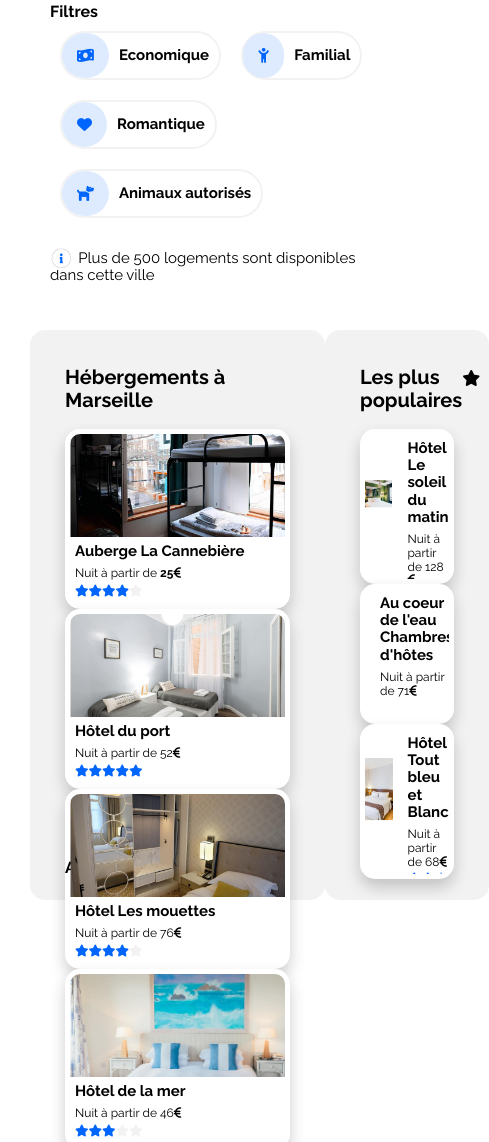
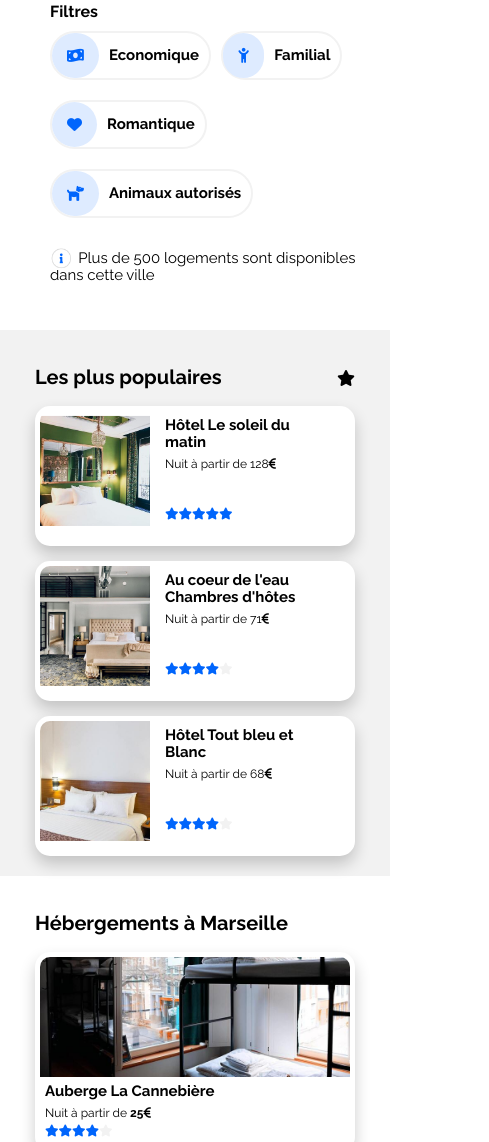
Before and after one commit to SarahPaolicelli/Booki, a plain HTML site: page index.html in a window 390 px wide. Shown: the part 370-1512 px from the top of the page, 489 px wide, since content can reach past the window. Drawn offline with Linux system fonts and the light colour scheme.

Commit message:
mis en page des conteneurs

```diff
--- a/css/stylesheet.css
+++ b/css/stylesheet.css
@@ -235,8 +235,6 @@
 .cardpop{
     display:flex;
     flex-direction: row;
-    /*width: 290px;
-    height:120px; */
     background-color: white;
     overflow: hidden;
     Border: solid 5px white;
@@ -346,4 +344,37 @@
         display: flex;
         flex-wrap: wrap;
     }
+    .buttonfiltre{
+        margin-left:0px;
+    }
+    section{
+        flex-direction: column-reverse;
+        height:2000px;
+    }
+    aside{
+        width: auto;
+        border-radius: 0px;
+    }
+    .cardpop{
+        height: 130px;
+    }
+    article{
+        background: none;
+        width:auto;
+        height: auto;
+        margin-top: 0px;
+        margin-left: 0px;
+    }
+    .lescards{
+        justify-content: space-between;
+        height:1300px;
+    }
+    .card{
+        width:100%;
+        height:190px;
+    }
+    .card-img{
+        width:auto;
+        height:120px;
+    }
 }
```
Also changed, not shown: 1 other file.
